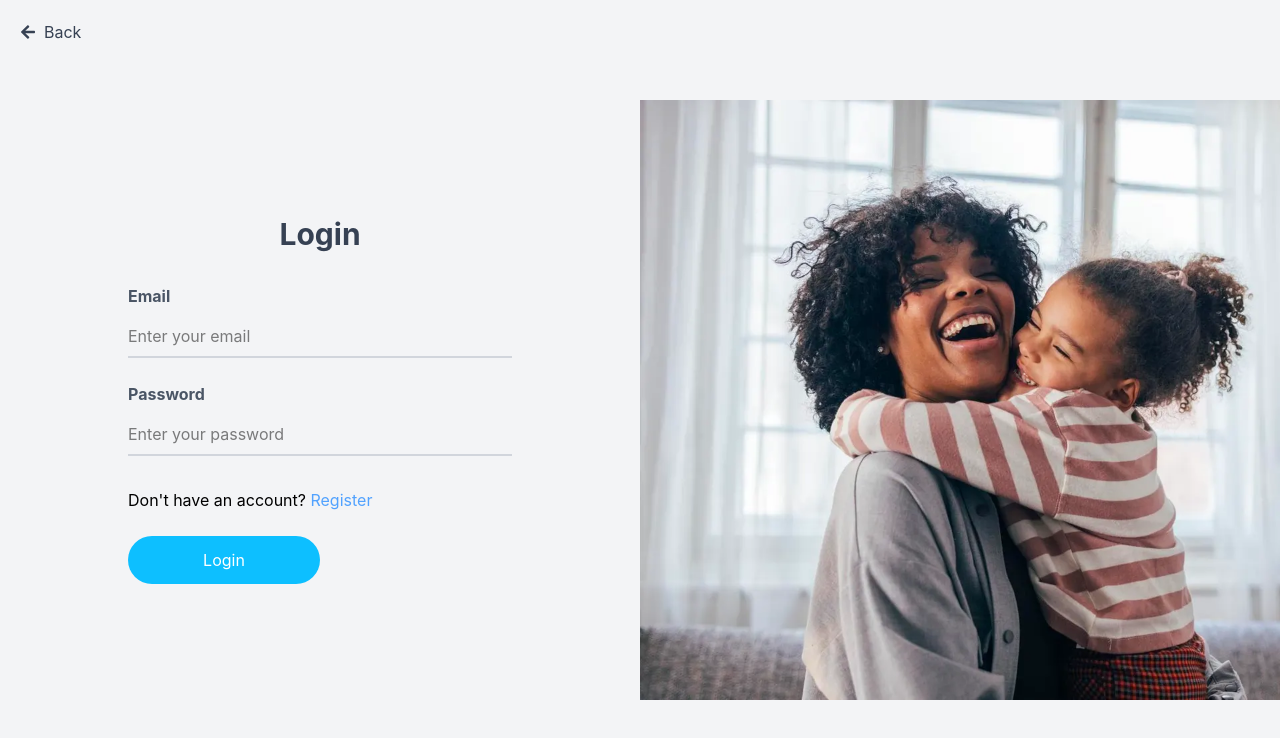
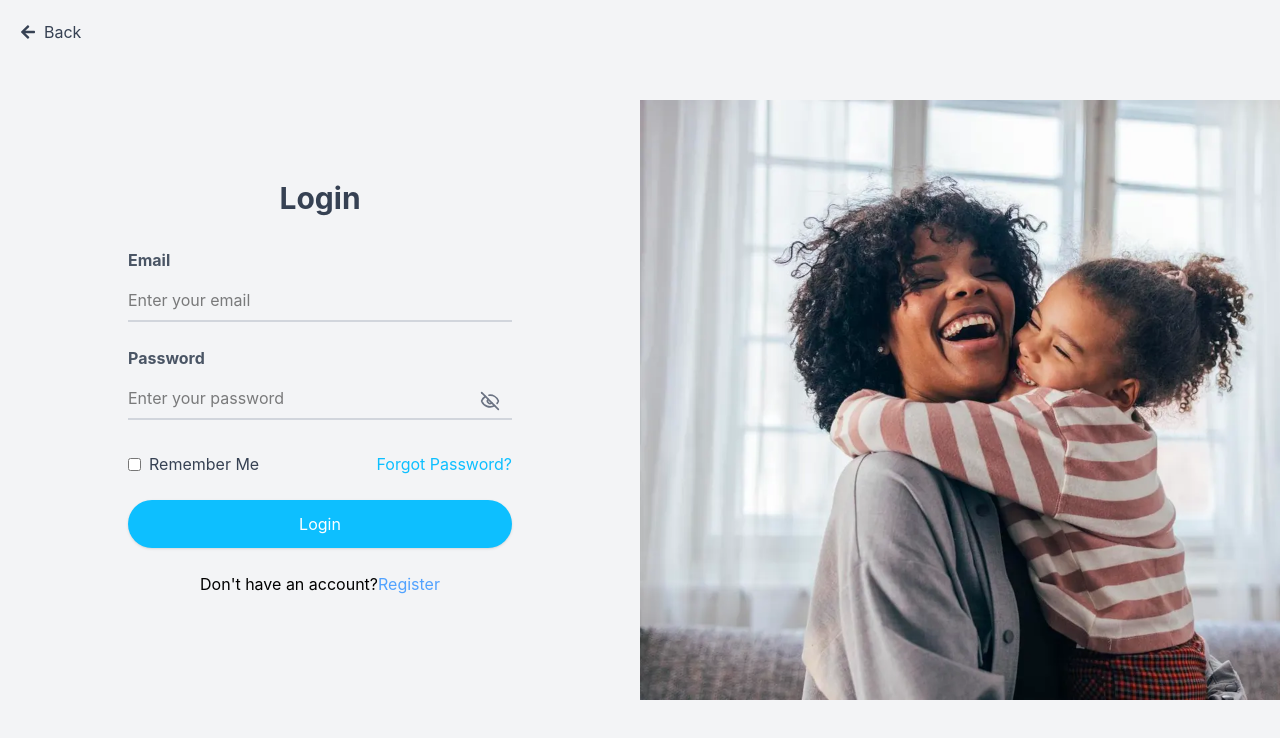
Before and after one commit to wusxo24/SWD392, a React (Vite) app: page /login in a window 1280 px wide. Shown: the top 738 px of the page. Built offline with nearby package versions, Linux system fonts and the light colour scheme; no server answers.

Commit message:
Update login.jsx
Thêm checkbox remember me, reveal password/hide password. Lưu localstorage nếu có remember me và lưu session khi không có check. Cần làm thêm logout để clear local storage ở navbar

```diff
--- a/src/login/login.jsx
+++ b/src/login/login.jsx
@@ -1,54 +1,101 @@
-import React, { useState } from 'react';
-import { useNavigate } from 'react-router-dom';
-import axios from 'axios';
-import login from '../assets/Login_image.png';
-import { FaArrowLeft } from 'react-icons/fa';
+import React, { useState, useEffect } from "react";
+import { useNavigate } from "react-router-dom";
+import axios from "axios";
+import login from "../assets/Login_image.png";
+import { FaArrowLeft } from "react-icons/fa";
+import { EyeIcon } from "lucide-react";
+import { EyeOffIcon } from "lucide-react";
 
 export default function Login() {
-  const [email, setEmail] = useState('');
-  const [password, setPassword] = useState('');
-  const [error, setError] = useState('');
+  const [email, setEmail] = useState("");
+  const [password, setPassword] = useState("");
+  const [error, setError] = useState("");
+  const [success, setSuccess] = useState("");
+  const [loading, setLoading] = useState(false);
+  const [showPassword, setShowPassword] = useState(false);
+  const [rememberMe, setRememberMe] = useState(false);
   const navigate = useNavigate();
+
+  // Check if user is already logged in and redirect
+  useEffect(() => {
+    const token =
+      localStorage.getItem("authToken") || sessionStorage.getItem("authToken");
+    const role =
+      localStorage.getItem("roleName") || sessionStorage.getItem("roleName");
+
+    if (token) {
+      let redirectUrl = "/";
+      if (role === "Manager") redirectUrl = "/dashboard";
+      else if (role === "Doctor") redirectUrl = "/view-booking";
+      else if (role === "Admin") redirectUrl = "/staff-management";
+      else if (role === "Member") redirectUrl = "/home";
+
+      navigate(redirectUrl);
+    }
+  }, [navigate]);
+
+  // Load remembered email
+  useEffect(() => {
+    const savedEmail = localStorage.getItem("rememberedEmail");
+    if (savedEmail) {
+      setEmail(savedEmail);
+      setRememberMe(true);
+    }
+  }, []);
 
   const handleLogin = async (e) => {
     e.preventDefault();
-    setError('');
+    setError("");
+    setSuccess("");
+    setLoading(true);
 
     try {
-      const response = await axios.get('/api/auth/login');
-      const users = response.data;
-      const user = users.find(u => u.username === username && u.email === email && u.password === password);
+      const response = await axios.post("/api/auth/login", { email, password });
+      const { token, message, user } = response.data;
+      const { role } = user;
+      const { userName } = user;
+      const { id } = user;
 
-      if (user) {
-        setUser(user); // Update AuthContext state
-        localStorage.setItem('user', JSON.stringify(user)); // Store in localStorage
+      setSuccess(message || "Login successful!");
 
-        // Redirect based on role
-        switch (user.role) {
-          case 'admin':
-            navigate('/admin-dashboard');
-            break;
-          case 'doctor':
-            navigate('/doctor-dashboard');
-            break;
-          case 'manager':
-            navigate('/manager-dashboard');
-            break;
-          default:
-            navigate('/');
-        }
+      // Store token based on Remember Me option
+      if (rememberMe) {
+        localStorage.setItem("authToken", token);
+        localStorage.setItem("roleName", role);
+        localStorage.setItem("rememberedEmail", email);
+        localStorage.setItem("userName", userName);
+        localStorage.setItem("userId", id);
       } else {
-        setError('Invalid credentials. Please try again.');
+        sessionStorage.setItem("authToken", token);
+        sessionStorage.setItem("roleName", role);
+        sessionStorage.setItem("userName", userName);
+        sessionStorage.setItem("userId", id);
+        localStorage.removeItem("rememberedEmail");
       }
+
+      // Redirect based on user roleName
+      let redirectUrl = "/";
+      if (role === "Manager") redirectUrl = "/dashboard";
+      else if (role === "Doctor") redirectUrl = "/view-booking";
+      else if (role === "Admin") redirectUrl = "/staff-management";
+      else if (role === "Member") redirectUrl = "/home";
+
+      navigate(redirectUrl);
     } catch (err) {
-      setError('Something went wrong. Please try again later.');
+      setError(
+        err.response?.data?.message ||
+          err.message ||
+          "Something went wrong. Please try again."
+      );
+    } finally {
+      setLoading(false);
     }
   };
 
   return (
     <div className="flex items-center justify-center bg-gray-100 min-h-screen">
       <button
-        onClick={() => navigate('/')}
+        onClick={() => navigate("/")}
         className="absolute top-5 left-5 flex items-center text-gray-700 hover:text-blue-500 transition cursor-pointer"
       >
         <FaArrowLeft className="mr-2" /> Back
@@ -68,25 +115,73 @@ export default function Login() {
               required
             />
           </div>
-          <div className="mb-8">
-            <label className="block text-gray-600 mb-2 font-bold">Password</label>
+          <div className="mb-8 relative">
+            <label className="block text-gray-600 mb-2 font-bold">
+              Password
+            </label>
             <input
-              type="password"
+              type={showPassword ? "text" : "password"}
               value={password}
               onChange={(e) => setPassword(e.target.value)}
+              autoComplete="current-password"
               className="w-full border-b-2 border-gray-300 focus:border-blue-400 outline-none py-2"
               placeholder="Enter your password"
               required
             />
+            <button
+              type="button"
+              onClick={() => setShowPassword(!showPassword)}
+              className="absolute inset-y-0 right-3 top-9 flex items-center text-gray-500"
+            >
+              {showPassword ? <EyeIcon size={20} /> : <EyeOffIcon size={20} />}
+            </button>
           </div>
-          <div className="mb-6"> Don't have an account? <a href='/register' className='text-blue-400'>Register</a></div>
-          <button className="w-1/2 bg-[#0DBFFF] text-white py-3 rounded-full hover:bg-[#0BB0E0] transition cursor-pointer">
-            Login
+          <div className="flex items-center justify-between">
+            <label className="flex items-center text-gray-700">
+              <input
+                type="checkbox"
+                checked={rememberMe}
+                onChange={(e) => setRememberMe(e.target.checked)}
+                className="mr-2"
+              />
+              Remember Me
+            </label>
+            <a
+              href="/forgot-password"
+              className="text-[#0DBFFF] hover:underline"
+            >
+              Forgot Password?
+            </a>
+          </div>
+          <br></br>
+          <button
+            type="submit"
+            disabled={loading}
+            className={`w-full text-white py-3 rounded-full shadow transition duration-300
+            ${
+              loading
+                ? "bg-gray-400 cursor-not-allowed"
+                : "bg-[#0DBFFF] hover:bg-[#10a7de]"
+            }`}
+          >
+            {loading ? "Logging in..." : "Login"}
           </button>
         </form>
+        <br></br>
+        <div className="mb-6">
+          {" "}
+          Don't have an account?
+          <a href="/register" className="text-blue-400">
+            Register
+          </a>
+        </div>
       </div>
       <div className="w-1/2 flex items-center justify-center">
-        <img src={login} alt="Login Illustration" className="w-full h-auto object-cover" />
+        <img
+          src={login}
+          alt="Login Illustration"
+          className="w-full h-auto object-cover"
+        />
       </div>
     </div>
   );
```
